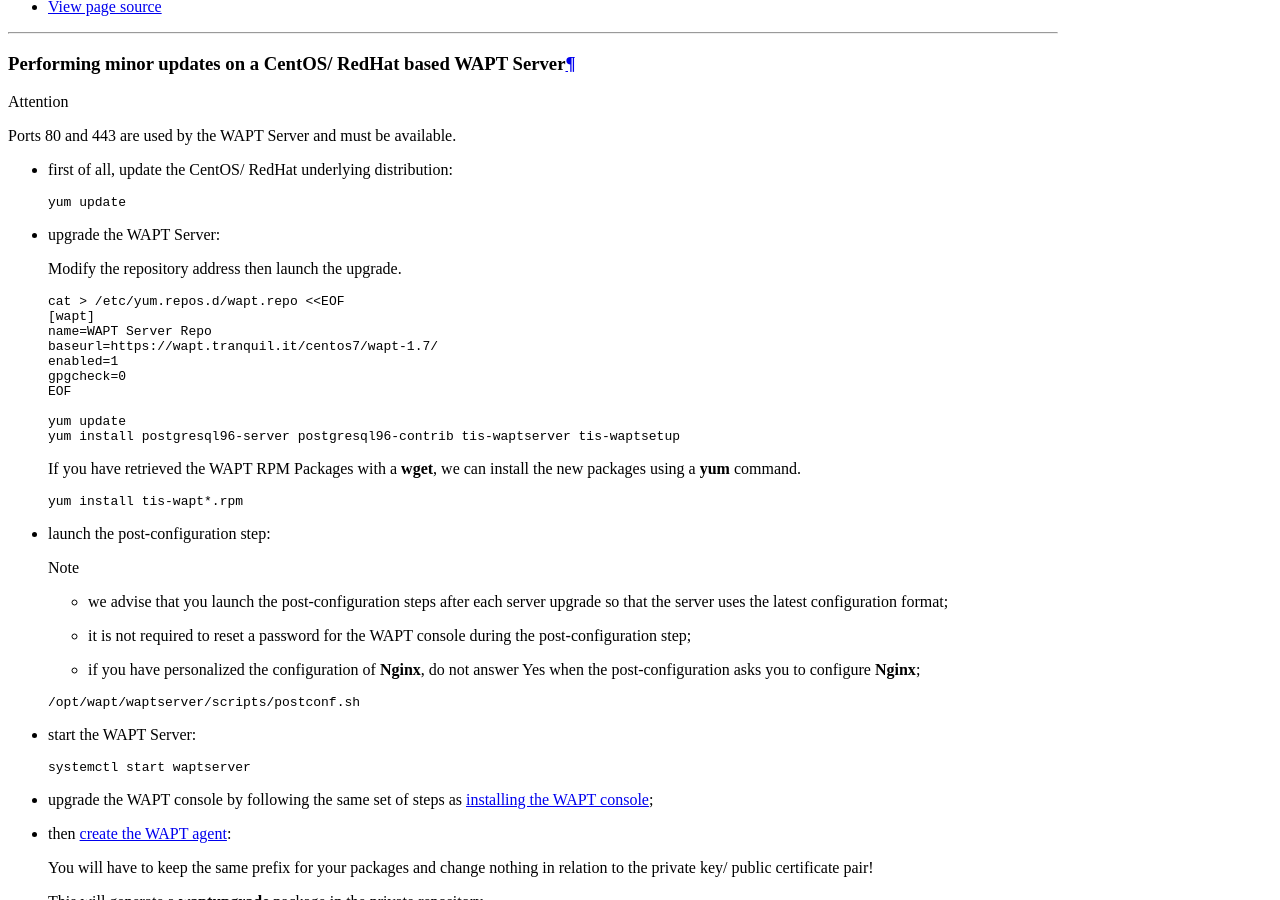
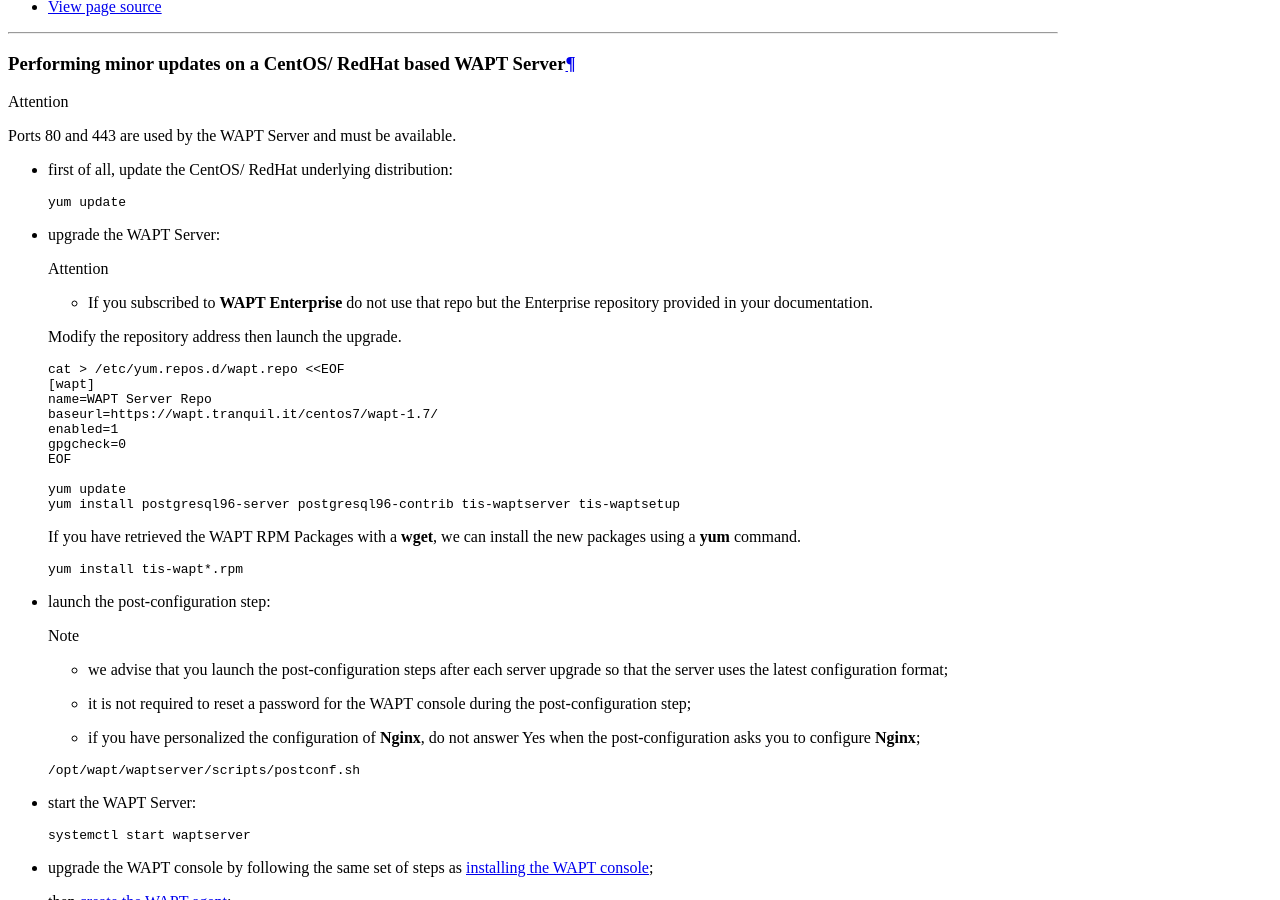
Before and after one commit to tranquilit/WAPT-Documentation, a Sphinx documentation site: the page built from source/waptserver-update/waptserver-update-centos.rst, in a window 1280 px wide and 900 px high, scrolled down 753 px. Built offline with Sphinx 7.4.7 and the Read the Docs theme 2.0.0, drawn with Linux system fonts in a browser that asks for light colours.

Commit message:
warning enterprise

```diff
--- a/source/waptserver-update/waptserver-update-centos.rst
+++ b/source/waptserver-update/waptserver-update-centos.rst
@@ -25,6 +25,10 @@
     yum update
 
 * upgrade the WAPT Server:
+
+  .. attention::
+
+   * If you subscribed to **WAPT Enterprise** do not use that repo but the Enterprise repository provided in your documentation.
 
   Modify the repository address then launch the upgrade.
 
--- a/source/waptserver-update/waptserver-update-debian.rst
+++ b/source/waptserver-update/waptserver-update-debian.rst
@@ -26,6 +26,10 @@
 
 * add the package repository for Debian packages, import the GPG key
   from the repository and install the WAPT Server packages:
+
+  .. attention::
+
+   * If you subscribed to **WAPT Enterprise** do not use that repo but the Enterprise repository provided in your documentation.
 
   .. code-block:: bash
 
```
Also changed, not shown: source/waptserver-install/debian/install-debian-wapt.rst (+4 -3 lines).
